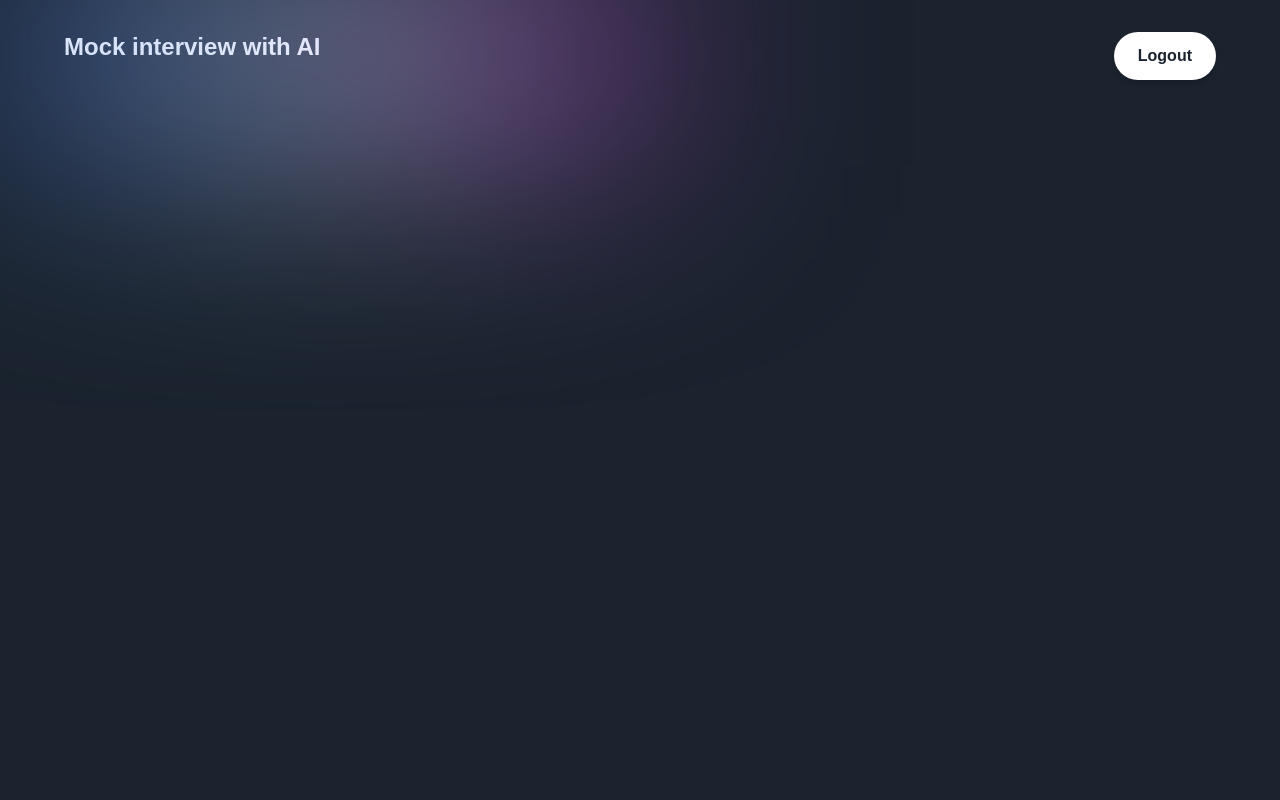
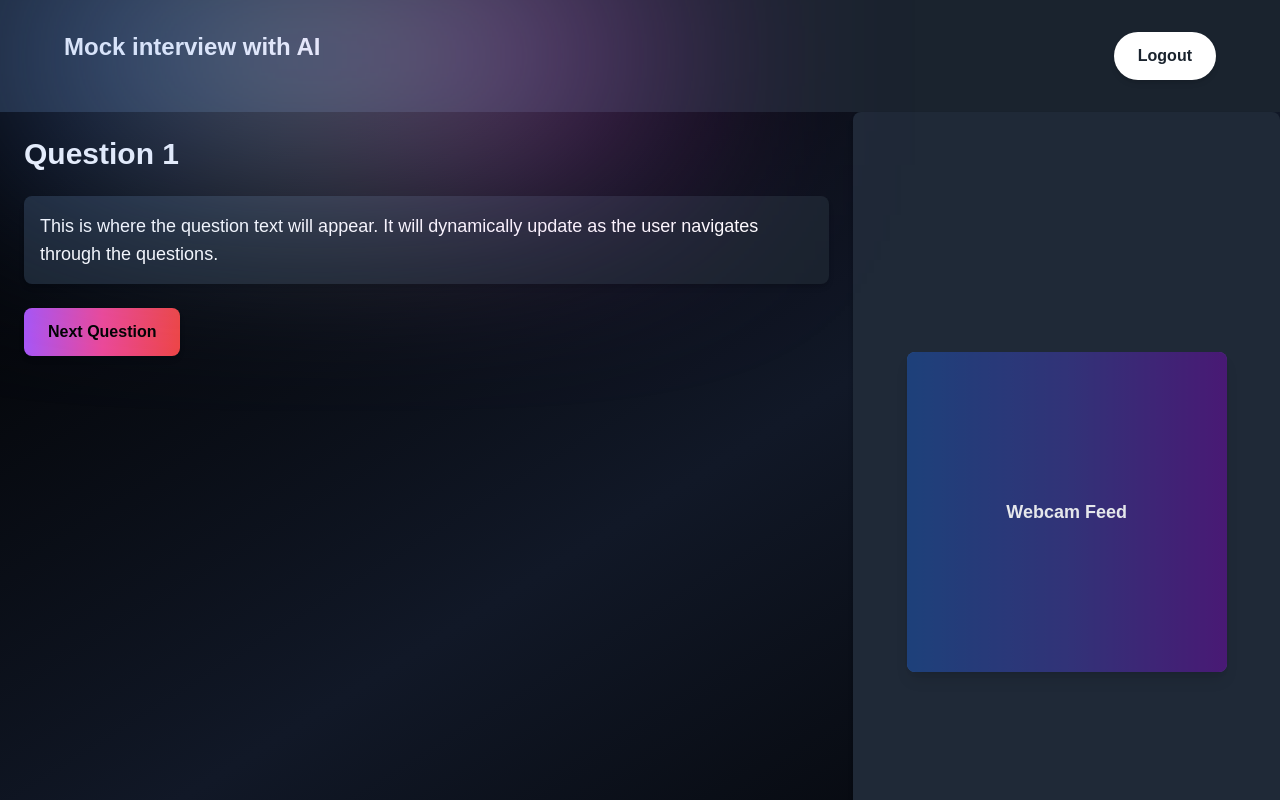
Before and after one commit to prajjwalhacker/next-auth, a Next.js app: page /dashboard/1/interview/1 in a window 1280 px wide. Built offline with nearby package versions, Linux system fonts and the light colour scheme; a web font is replaced by a local one.

Commit message:
interview panel creation ai

```diff
--- /dev/null
+++ b/src/app/_components/InterviewPanel.tsx
@@ -0,0 +1,40 @@
+import React, { useState } from "react";
+
+const InterviewPanel = () => {
+  const [currentQuestion, setCurrentQuestion] = useState(1);
+
+  const handleNextQuestion = () => {
+    setCurrentQuestion((prev) => prev + 1); // Increment question number
+  };
+
+  return (
+    <div className="flex h-screen bg-gradient-to-br from-black via-gray-900 to-black text-white">
+      {/* Left Panel: Questions */}
+      <div className="w-2/3 p-6 space-y-6">
+        <div className="text-3xl font-bold mb-4">
+          Question {currentQuestion}
+        </div>
+        <p className="text-lg bg-primary-black p-4 rounded-lg shadow-md">
+          This is where the question text will appear. It will dynamically update as the user navigates through the questions.
+        </p>
+        <button
+          onClick={handleNextQuestion}
+          className="px-6 py-3 mt-4 bg-gradient-to-r from-purple-500 via-pink-500 to-red-500 text-black font-semibold rounded-lg shadow-md hover:scale-105 transition-transform"
+        >
+          Next Question
+        </button>
+      </div>
+
+      {/* Right Panel: Webcam Video */}
+      <div className="w-1/3 p-6 flex items-center justify-center bg-gray-800 rounded-lg shadow-md">
+        <div className="relative w-80 h-80 rounded-lg bg-gradient-to-r from-blue-500 via-indigo-500 to-purple-600 shadow-lg">
+          <div className="absolute inset-0 flex items-center justify-center bg-black bg-opacity-50 rounded-lg">
+            <p className="text-gray-200 font-semibold text-lg">Webcam Feed</p>
+          </div>
+        </div>
+      </div>
+    </div>
+  );
+};
+
+export default InterviewPanel;
--- /dev/null
+++ b/src/app/api/interview/create/route.ts
@@ -0,0 +1,53 @@
+/* eslint-disable @typescript-eslint/no-explicit-any */
+import { connect } from '@/dbConfig/dbConfig';
+
+import { NextRequest, NextResponse } from 'next/server';
+import User  from '@/models/userModel';
+import bcryptjs from 'bcryptjs';
+import jwt from 'jsonwebtoken';
+
+connect();
+
+export async function POST(request: NextRequest) {
+     try {
+        const { email,  password } = await request.json();
+
+
+
+
+
+        const userObj = await User.findOne({ email });
+
+        if (!userObj) {
+            return NextResponse.json({ error: "Email doesnt exists" });
+        }
+        else {
+            if (!userObj?.isVerified) {
+              return NextResponse.json({ error: "User not verifed" });
+            }
+            const isEqual = await bcryptjs.compare(password, userObj?.password);
+            if (isEqual) {
+                const response = NextResponse.json({
+                    user: userObj
+                });
+
+                const token = jwt.sign({ id: userObj._id }, process.env.TOKEN_SECRET!, { algorithm: 'HS256', expiresIn: "1d" });
+                userObj.accessToken = token;
+                await userObj.save();
+
+                response.cookies.set('token', token, {
+                    httpOnly: true
+                });
+                return response;
+            }
+            else {
+                return NextResponse.json({ message: "incorrect password" });
+            }
+        }
+
+     }
+     catch(err: any) {
+        console.log("something went wrong");
+        return NextResponse.json({ msg: "something went wrong !" });
+     }
+}
--- a/src/app/dashboard/[id]/interview/[interviewId]/page.tsx
+++ b/src/app/dashboard/[id]/interview/[interviewId]/page.tsx
@@ -3,6 +3,7 @@ import React from 'react'
 import Navbar from '@/app/_components/Navbar'
 import { notify } from '@/app/signup/page';
 import axios from 'axios';
+import InterviewPanel from '@/app/_components/InterviewPanel';
 
 const page = () => {
 
@@ -32,6 +33,7 @@ const page = () => {
   return (
     <div className="bg-primary-black h-screen overflow-hidden">
       <Navbar buttons={buttons} />
+      <InterviewPanel/>
     </div>
   )
 }
```
